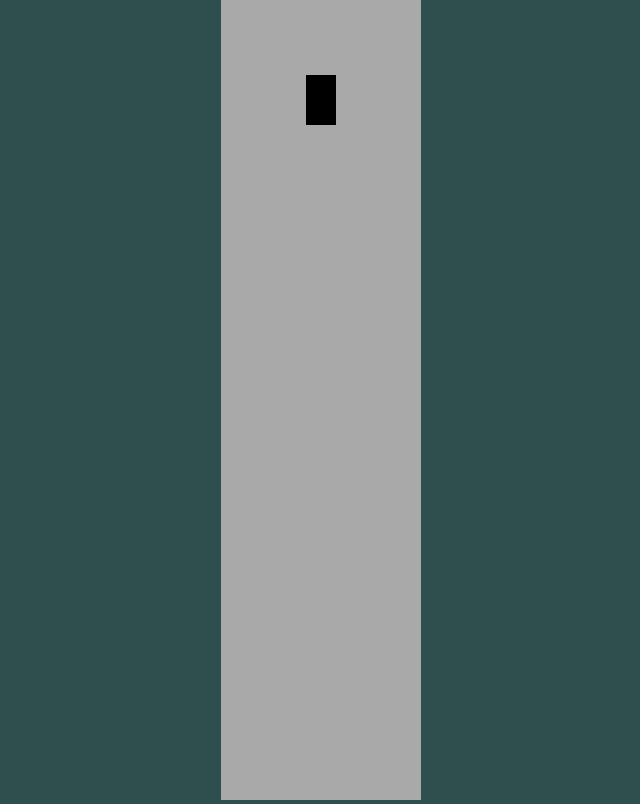
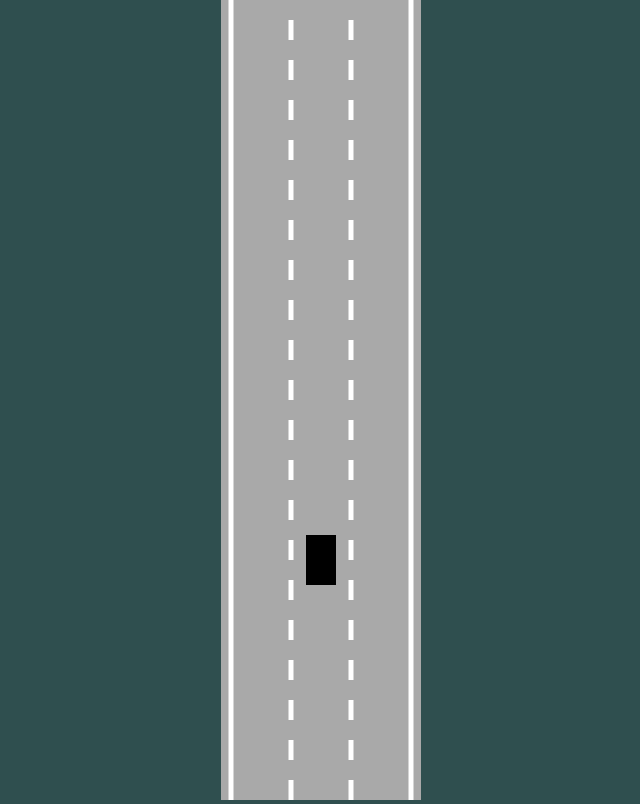
Before and after one commit to fergusonB/neural-ml-self-drive, a plain HTML site: page index.html in a window 1280 px wide. Shown: the whole page, without its empty margins (319-959 px from the left). Drawn offline with Linux system fonts and the light colour scheme.

Commit message:
defining-the-road-2

```diff
--- a/index.html
+++ b/index.html
@@ -9,9 +9,11 @@
 </head>
 <body>
     <canvas id="myCanvas"></canvas>
+
+    <script src="road.js"></script>
+    <script src="utils.js"></script>
     <script src="car.js"></script>
     <script src="controls.js"></script>
-
     <script src="main.js"></script>
 </body>
 </html>
--- a/main.js
+++ b/main.js
@@ -2,7 +2,10 @@ const canvas = document.getElementById("myCanvas");
 canvas.width=200;
 
 const ctx = canvas.getContext("2d");
-const car = new Car(100,100,30,50);
+
+
+const road= new Road(canvas.width/2,canvas.width*.9);
+const car = new Car(road.getLaneCenter(1),100,30,50);
 car.draw(ctx);
 
 animate();
@@ -10,6 +13,13 @@ animate();
 function animate(){
     car.update()
     canvas.height=window.innerHeight;
+
+    ctx.save()
+    ctx.translate(0,-car.y+canvas.height*.7)
+
+    road.draw(ctx)
     car.draw(ctx);
+
+    ctx.restore()
     requestAnimationFrame(animate);
 }
--- /dev/null
+++ b/road.js
@@ -0,0 +1,54 @@
+class Road{
+    constructor(x,width,laneCount=3){
+        this.x=x;
+        this.width=width;
+        this.laneCount=laneCount;
+
+
+        this.left=x-width/2
+        this.right=x+width/2
+
+        const infinity=1000000; // symbolic
+        this.top=-infinity;
+        this.bottom=infinity;
+
+        const topLeft = {x:this.left,y:this.top};
+        const topRight = {x:this.right,y:this.top};
+        const bottomLeft = {x:this.left,y:this.bottom};
+        const bottomRight = {x:this.right,y:this.bottom};
+        this.borders=[
+            [topLeft,bottomLeft],
+            [topRight,bottomRight]
+        ]
+    }
+
+    getLaneCenter(laneIndex){
+        const laneWidth = this.width/this.laneCount;
+        return this.left+laneWidth/2+Math.min(laneIndex,this.laneCount-1)*laneWidth;
+    }
+
+    draw(ctx){
+        ctx.lineWidth=5;
+        ctx.strokeStyle="white"
+
+        for (let i=1;i<=this.laneCount-1;i++){
+            const x = lerp(
+                this.left,
+                this.right,
+                i/this.laneCount
+            )
+        ctx.setLineDash([20,20])
+        ctx.beginPath();
+        ctx.moveTo(x,this.top);
+        ctx.lineTo(x,this.bottom);
+        ctx.stroke();
+        }
+        ctx.setLineDash([])
+        this.borders.forEach(border=>{
+            ctx.beginPath();
+            ctx.moveTo(border[0].x,border[0].y);
+            ctx.lineTo(border[1].x,border[1].y);
+            ctx.stroke();
+        })
+    }
+}
--- /dev/null
+++ b/utils.js
@@ -0,0 +1,3 @@
+function lerp(A,B,t){
+    return A+(B-A)*t;
+}
```
